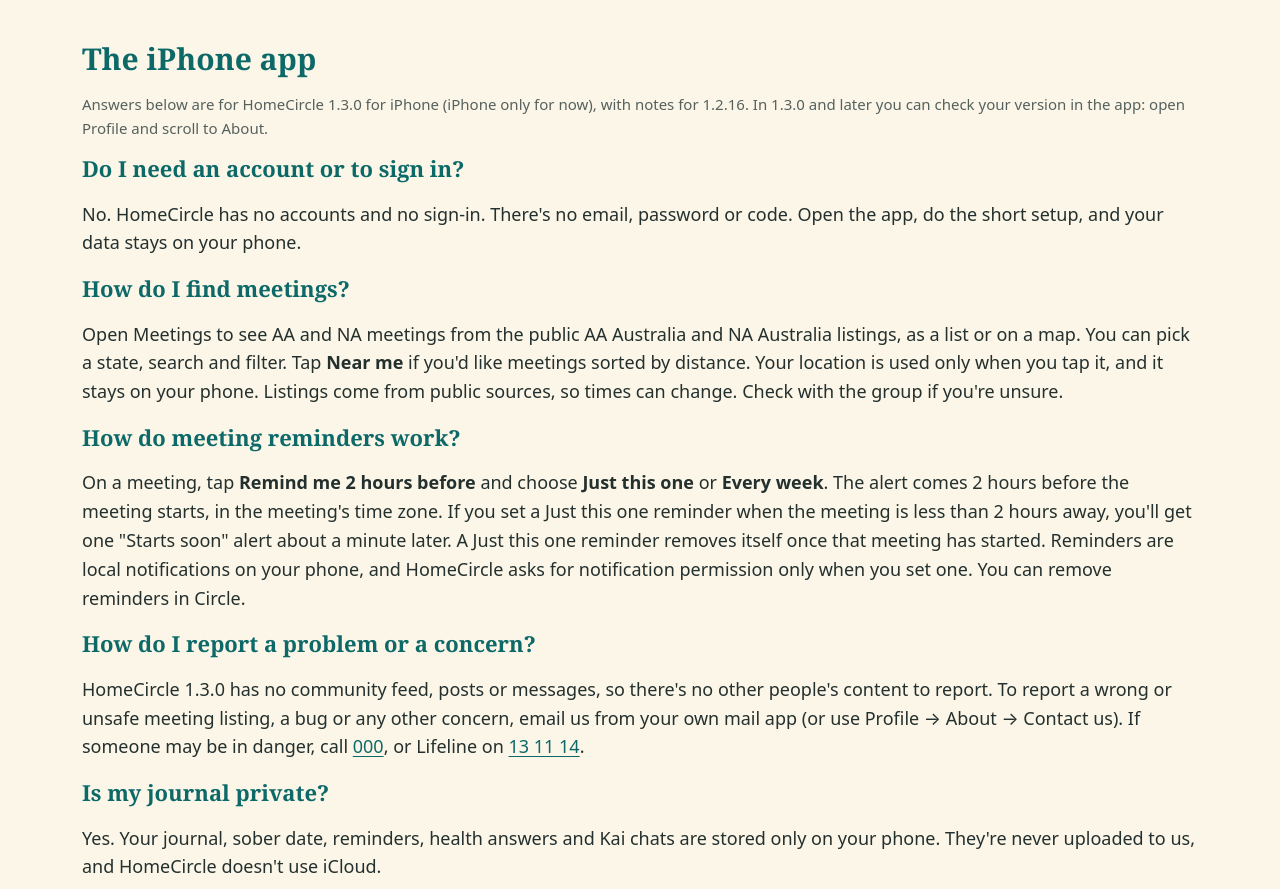
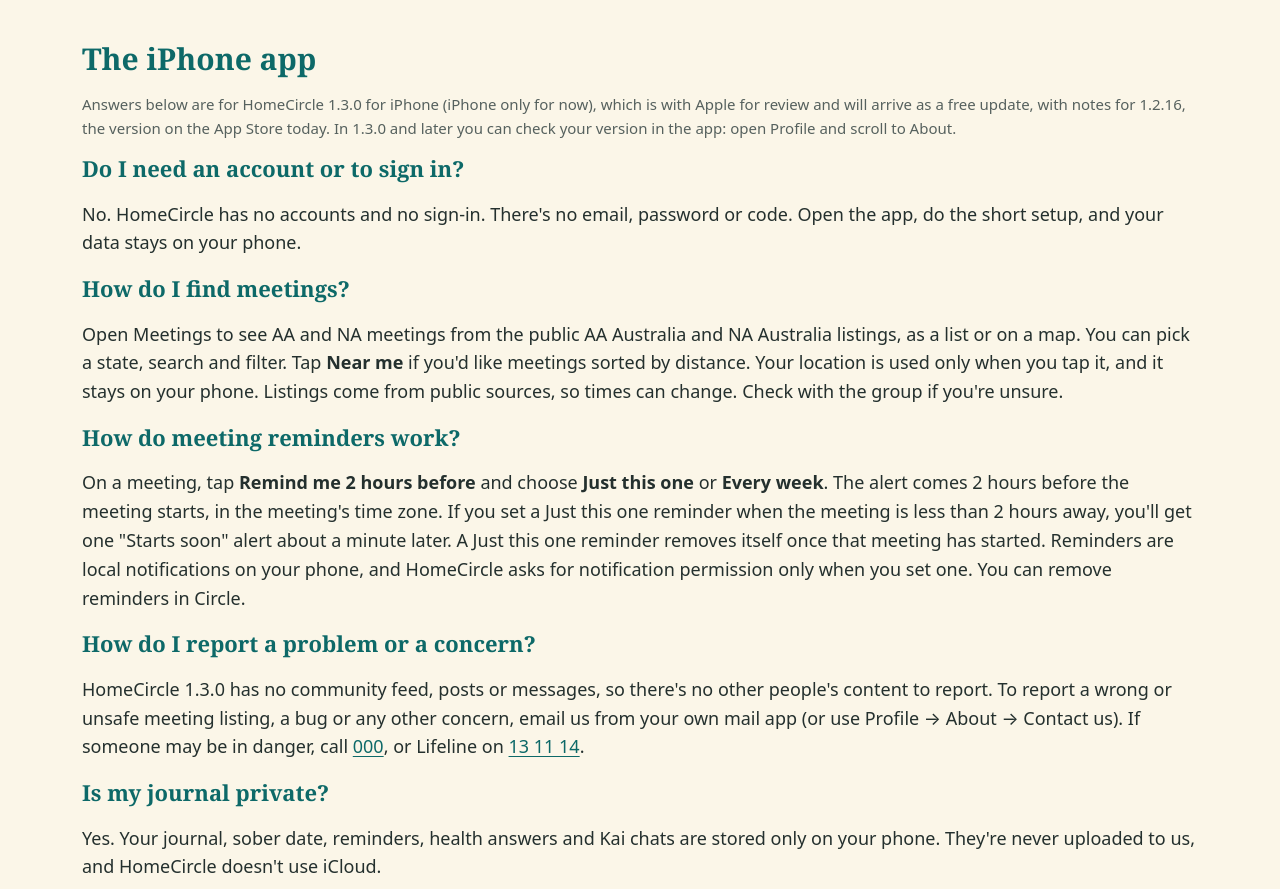
Before and after one commit to lendrody28-spec/homecircle-site, a plain HTML site: page support.html in a window 1280 px wide. Shown: the part 1650-2539 px from the top of the page. Drawn offline with Linux system fonts and the light colour scheme.

Commit message:
Support: 1.3.0 is with Apple for review; 1.2.16 is current on the App Store

```diff
--- a/support.html
+++ b/support.html
@@ -39,7 +39,7 @@
 <h3>How do meeting reminders work on the website?</h3><p>On a meeting, choose <strong>Add reminder</strong>, then <strong>Just this one</strong> or <strong>Every week</strong>. Your browser downloads a calendar file (.ics). Open it with your calendar app to add the meeting, with an alert set for 2 hours before it starts. The website sends no notifications and keeps no list of your reminders; to remove one, delete it in your calendar.</p>
 <h3>Spotted a wrong meeting or event?</h3><p>Meetings and events come from AA and NA's own public listings. Please tell the group or the fellowship, and email us too so we know.</p>
 <h2>The iPhone app</h2>
-<p class="small">Answers below are for HomeCircle 1.3.0 for iPhone (iPhone only for now), with notes for 1.2.16. In 1.3.0 and later you can check your version in the app: open Profile and scroll to About.</p>
+<p class="small">Answers below are for HomeCircle 1.3.0 for iPhone (iPhone only for now), which is with Apple for review and will arrive as a free update, with notes for 1.2.16, the version on the App Store today. In 1.3.0 and later you can check your version in the app: open Profile and scroll to About.</p>
 
   <h3>Do I need an account or to sign in?</h3>
   <p>No. HomeCircle has no accounts and no sign-in. There's no email, password or code. Open the app, do the short setup, and your data stays on your phone.</p>
```
Also changed, not shown: tools/support-app-faq.html (+1 -1 lines).
